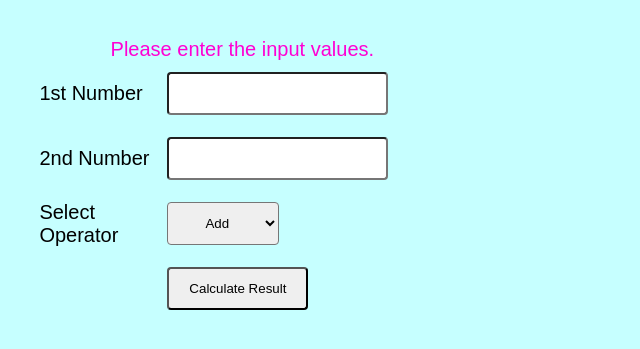
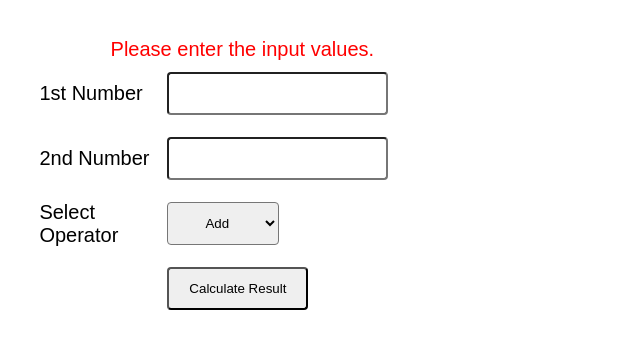
Before and after one commit to VanessaWYX/test-travis-repo, a PHP site: page / in a window 1280 px wide. Shown: the top 349 px of the page, without its empty margins (0-640 px from the left). Run offline with PHP 8.4, Linux system fonts and the light colour scheme.

Commit message:
Update style.css

```diff
--- a/css/style.css
+++ b/css/style.css
@@ -5,7 +5,7 @@ body{
 	margin-right: 3%;
 	margin-top: 3%;
 	position:relative;
-	background-color: rgb(198, 255, 255);
+	background-color: rgb(255, 255, 255);
 }
 
 form {
@@ -51,7 +51,7 @@ select{
 .answer{
 	position:relative;
 	margin-left: 6%;
-	color:rgb(255, 0, 212);
+	color:rgb(255, 0, 0);
 }
 
 a{
```
